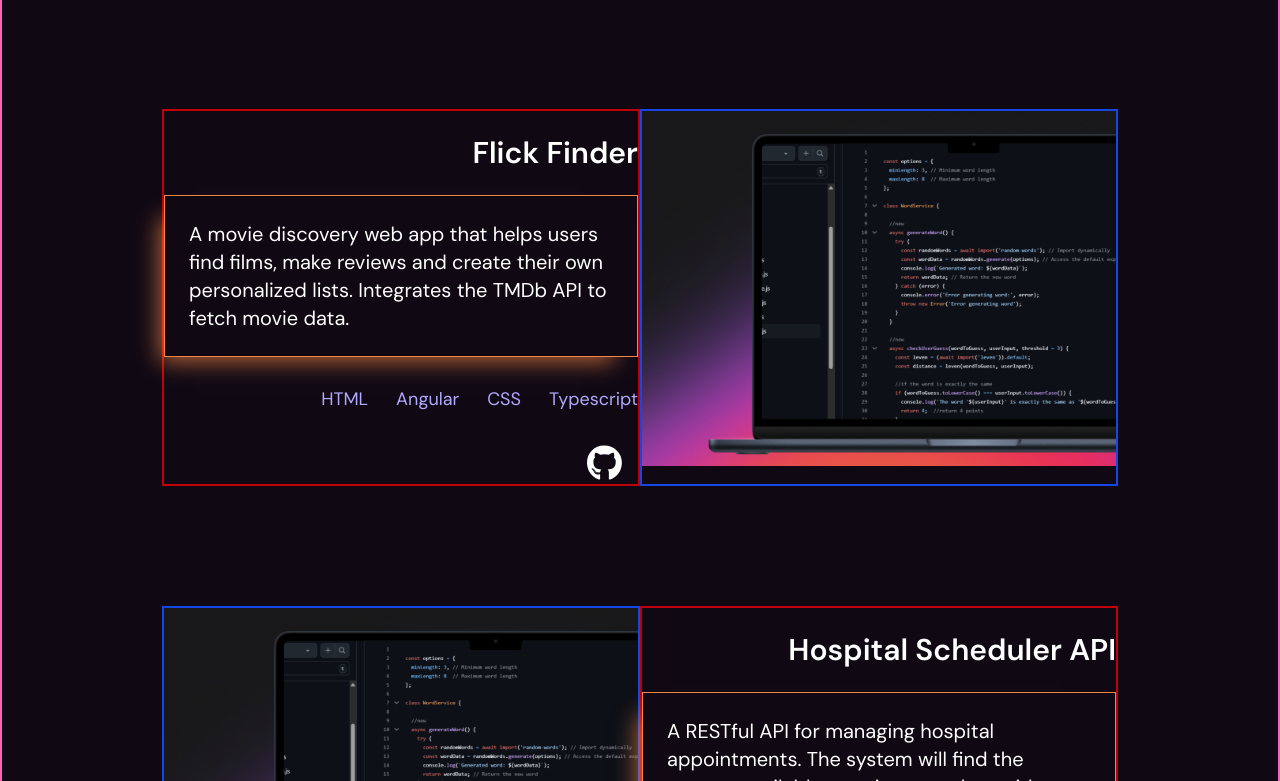
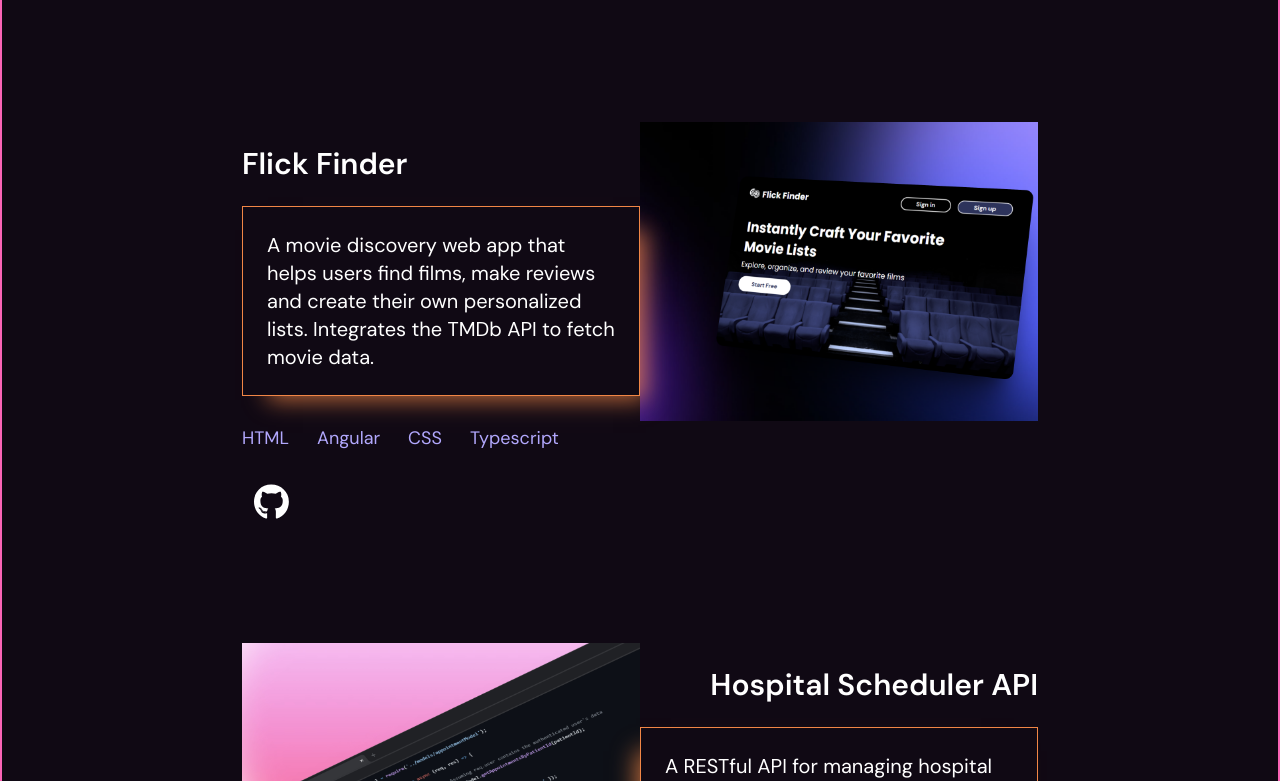
Before and after one commit to magalimou/magalimou.github.io, a React (Vite) app: page / in a window 1280 px wide. Shown: the part 1299-2080 px from the top of the page. Built offline with nearby package versions, Linux system fonts and the light colour scheme.

Commit message:
feat: add base project section

```diff
--- a/src/components/sections/Projects.jsx
+++ b/src/components/sections/Projects.jsx
@@ -1,6 +1,8 @@
 import ProjectCard from "../ui/ProjectCard";
 
 import aliasImage from "../../assets/alias-game.jpeg";
+import flickFinderImage from "../../assets/flick-finder.png";
+import hospitalImage from "../../assets/hospital.jpeg";
 
 import { FontAwesomeIcon } from '@fortawesome/react-fontawesome'
 import {faCode} from "@fortawesome/free-solid-svg-icons";
@@ -22,7 +24,7 @@ const projects = [
       techStack: ["HTML", "Angular", "CSS", "Typescript"],
       repoLink: "https://github.com/tu-usuario/alias-game",
       liveLink: "https://alias-game.vercel.app",
-      image: aliasImage,
+      image: flickFinderImage,
       reverse: true,
     },
     {
@@ -31,7 +33,7 @@ const projects = [
       techStack: ["Node.js", "Express.js", "Docker", "MySQL"],
       repoLink: "https://github.com/tu-usuario/alias-game",
       liveLink: "https://alias-game.vercel.app",
-      image: aliasImage,
+      image: hospitalImage,
       reverse: false,
     },
 
@@ -39,7 +41,7 @@ const projects = [
 
 const Projects = () => {
   return (
-    <section className="border-2 border-pink-400 px-40 py-30">
+    <section className="border-2 border-pink-400 px-60 py-30">
         <h2 className="text-4xl font-medium mb-10"> <FontAwesomeIcon icon={faCode} className="text-3xl mr-2" ></FontAwesomeIcon>Featured Projects
         </h2>
 
--- a/src/components/ui/ProjectCard.jsx
+++ b/src/components/ui/ProjectCard.jsx
@@ -8,24 +8,24 @@ const ProjectCard = ({ title, description, techStack, repoLink, liveLink, image,
   return (
     <div className={`mb-30 justify-center align-center flex flex-col md:flex-row ${reverse ? "md:flex-row-reverse" : ""}`}>
 
-      <div className="border-2 border-blue-700 md:w-2/3 lg:w-1/2 max-w-4xl">
+      <div className="relative md:w-2/3 lg:w-1/2 max-w-4xl">
         <img src={image} alt={title} className="w-full h-auto object-contain" />
       </div>
 
-      <div className="border-2 border-red-700 lg:w-1/2 md:w-2/3 pt-6">
-        <h3 className="text-3xl font-semibold text-end mb-6">{title}</h3>
-        <p className=" text-xl mt-2 mb-7 p-6 border border-[#F18646] blur-orange-shadow ">{description}</p>
+      <div className="relative z-10 lg:w-1/2 md:w-2/3 pt-6">
+        <h3 className={`text-3xl font-semibold text-end mb-6 ${reverse ? "text-start" : "text-end"}`}>{title}</h3>
+        <p className={` text-xl mt-2 mb-7 p-6 border border-[#F18646] ${reverse ? "shadow-[16px_14px_22px_-10px_rgba(241,134,70,0.75)]" : "shadow-[-14px_14px_22px_-10px_rgba(241,134,70,0.75)]"} `}>{description}</p>
 
-        <div className="flex gap-4 mt-4 mb-8 text-lg text-[#b2a8fd] justify-end ">
+        <div className={`flex gap-4 mt-4 mb-8 text-lg text-[#b2a8fd] ${reverse ? "justify-start" : "justify-end"}`}>
           {techStack.map((tech, index) => (
-            <span className="hover:text-white transition duration-300 ml-3" key={index}>{tech}</span>
+            <span className={`hover:text-white transition duration-300 ${reverse ? "mr-3" : "ml-3"}`} key={index}>{tech}</span>
           ))}
         </div>
 
 
-        <div className="flex gap-4 mt-4 justify-end">
+        <div className={`flex gap-4 mt-4 ${reverse ? "justify-start" : "justify-end"}`}>
             <a href={repoLink} target="_blank" rel="noopener noreferrer">
-              <FontAwesomeIcon icon={faGithub} className="hover:text-gray-400 text-4xl" />
+              <FontAwesomeIcon icon={faGithub} className={`hover:text-gray-400 text-4xl ${reverse ? "ml-3" : ""}`} />
             </a>
             <a href={liveLink} target="_blank" rel="noopener noreferrer">
             </a>
--- a/src/styles/global.css
+++ b/src/styles/global.css
@@ -140,9 +140,3 @@ body {
     -webkit-box-shadow: -3px 3px 29px 25px rgba(43,21,37,0.75);
     -moz-box-shadow: -3px 3px 29px 25px rgba(43,21,37,0.75);
 }
-
-.blur-orange-shadow{
-    box-shadow: -14px 14px 22px -10px rgba(241,134,70,0.75);
-    -webkit-box-shadow: -14px 14px 22px -10px rgba(241,134,70,0.75);
-    -moz-box-shadow: -14px 14px 22px -10px rgba(241,134,70,0.75);
-}
```
